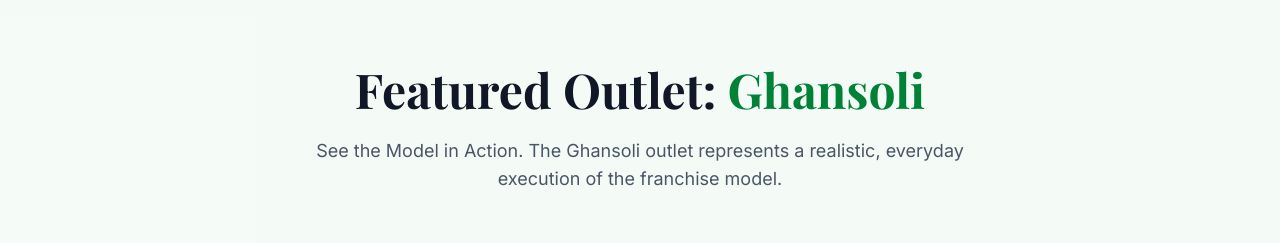
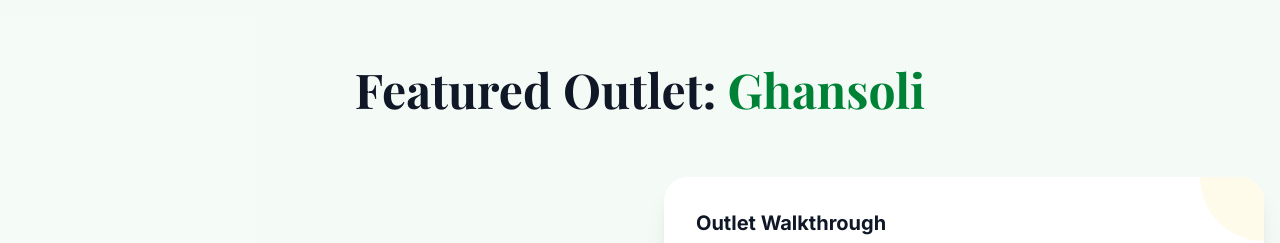
Before and after one commit to AromaChai/aromachai-landing-page, a Next.js app: page / in a window 1280 px wide. Shown: the part 5320-5563 px from the top of the page. Built offline with nearby package versions, Linux system fonts and the light colour scheme.

Commit message:
p remove

```diff
--- a/src/components/SupportSection.tsx
+++ b/src/components/SupportSection.tsx
@@ -13,9 +13,7 @@ export const SupportSection: React.FC = () => {
           <h2 className="text-4xl md:text-5xl font-bold text-gray-900 mb-6">
             Featured Outlet: <span className="text-green-700">Ghansoli</span>
           </h2>
-          <p className="text-gray-600 max-w-2xl mx-auto text-lg">
-            See the Model in Action. The Ghansoli outlet represents a realistic, everyday execution of the franchise model.
-          </p>
+
         </div>
 
         <div className="grid lg:grid-cols-2 gap-12 items-center">
```
